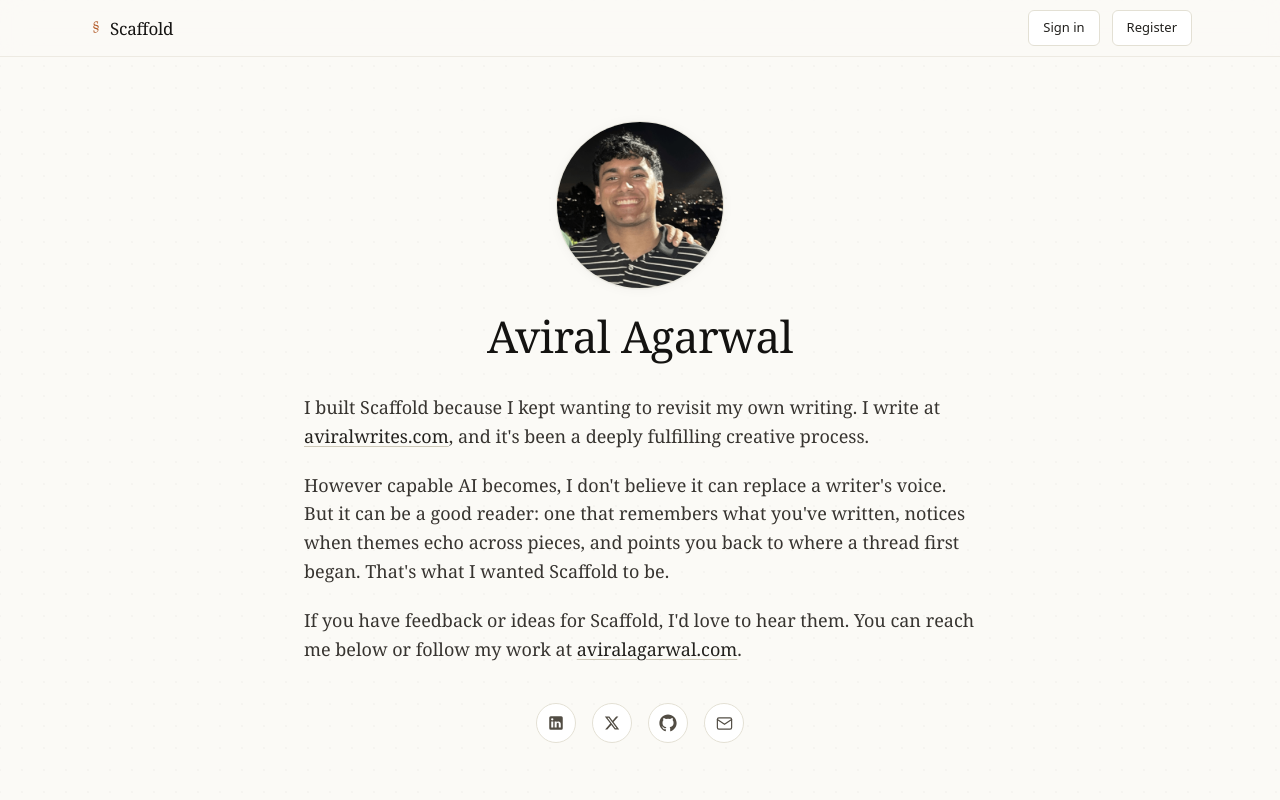
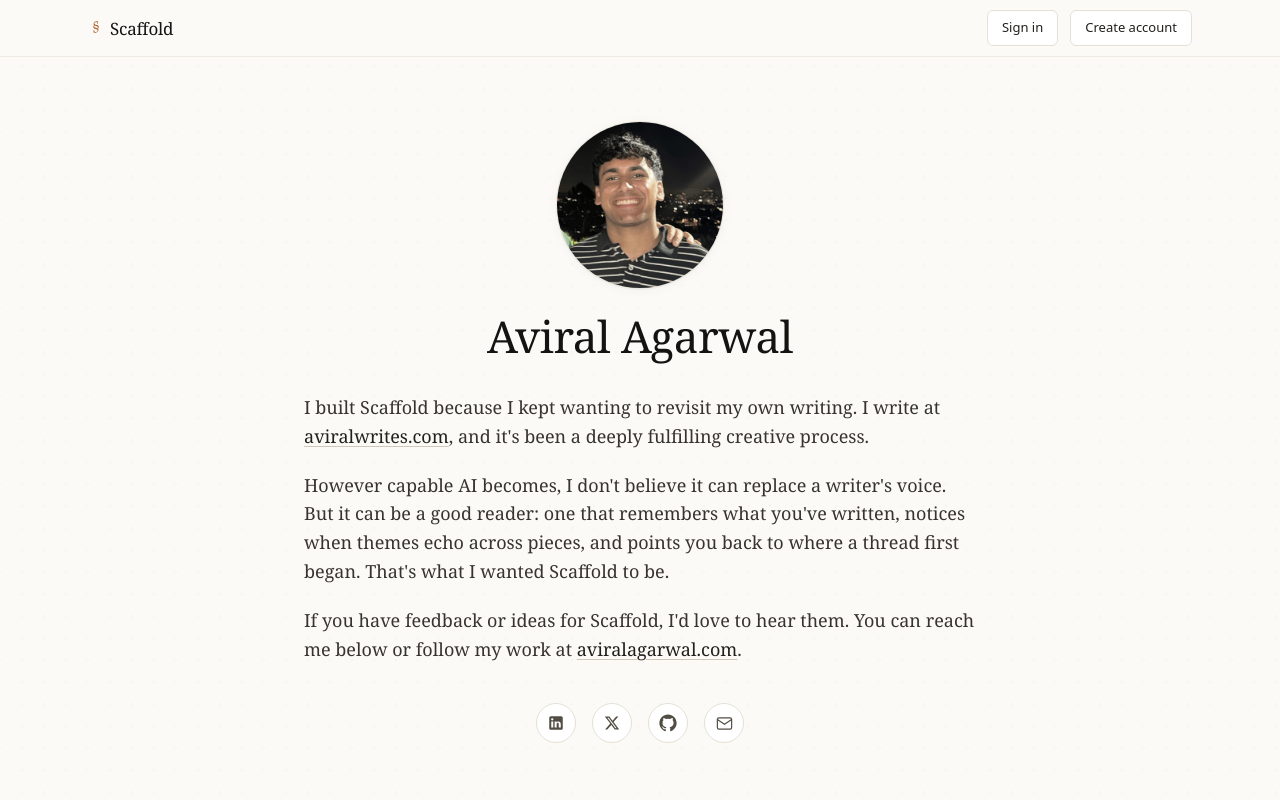
Before and after one commit to aviralagarwal1/scaffold, a Next.js app: page /about in a window 1280 px wide. Shown: the top 800 px of the page. Built offline with nearby package versions, Linux system fonts and the light colour scheme; no server answers.

Commit message:
Rename the Register nav button to Create account

```diff
--- a/app/login/page.tsx
+++ b/app/login/page.tsx
@@ -37,7 +37,7 @@ export default async function LoginPage({
         emailJustVerified
           ? "Sign in to open your desk and add publications."
           : emailVerificationFailed
-            ? "That verification link is invalid, expired, or already used. Sign in below, or register again to send a fresh link."
+            ? "That verification link is invalid, expired, or already used. Sign in below, or create your account again to get a fresh link."
             : "Your workspaces, your saved ideas, and your library — all where you left them."
       }
     >
--- a/components/shell/SiteHeader.tsx
+++ b/components/shell/SiteHeader.tsx
@@ -41,7 +41,7 @@ export function SiteHeader() {
 
   return (
     <header className="sticky top-0 z-30 border-b border-ink-200/60 bg-ink-50/85 backdrop-blur-md">
-      <div className={`mx-auto flex max-w-6xl items-center justify-between px-4 sm:px-6 ${isLanding ? "h-16 md:h-[72px]" : isWorkspace ? "min-h-14 flex-wrap gap-x-4 gap-y-2 py-2" : "h-14"}`}>
+      <div className={`mx-auto flex max-w-6xl items-center justify-between px-4 max-[359px]:px-3 sm:px-6 ${isLanding ? "h-16 md:h-[72px]" : isWorkspace ? "min-h-14 flex-wrap gap-x-4 gap-y-2 py-2" : "h-14"}`}>
         <Link
           href="/"
           className="group flex items-center transition-opacity duration-200 ease-editorial hover:opacity-80"
@@ -49,7 +49,7 @@ export function SiteHeader() {
         >
           <Wordmark size={isLanding ? "lg" : "sm"} premium={isPremium} />
         </Link>
-        <nav className="ml-auto flex shrink-0 items-center gap-2 sm:gap-3">{renderNavItems(pathname, isAuthenticated)}</nav>
+        <nav className="ml-auto flex shrink-0 items-center gap-2 max-[359px]:gap-1.5 sm:gap-3">{renderNavItems(pathname, isAuthenticated)}</nav>
       </div>
     </header>
   );
@@ -61,7 +61,9 @@ export function SiteHeader() {
 //   the global UserMenu. Sync belongs inside Settings.
 // - About is a landing-page affordance only. Once someone is registering,
 //   setting up, or working, the nav should stay task-focused.
-// - Auth chips depend on session. Logged out → Sign in + Register. Logged in
+// - Auth chips depend on session. Logged out → Sign in + Create account.
+//   Below 360px the chips and header padding tighten so both fit beside the
+//   landing wordmark at 320px (iPhone SE with Display Zoom). Logged in
 //   → UserMenu (which reveals the email, an Account link, and Sign out).
 //   Account is no longer a separate chip — it lives inside the menu so the
 //   nav stays compact and there's exactly one identity surface to look at.
@@ -92,13 +94,13 @@ function renderNavItems(pathname: string | null, isAuthenticated: boolean): Reac
       ) : (
         <>
           {pathname !== "/login" && (
-            <Link href="/login" className="btn-secondary">
+            <Link href="/login" className="btn-secondary max-[359px]:px-2.5">
               Sign in
             </Link>
           )}
           {pathname !== "/register" && (
-            <Link href="/register" className="btn-secondary">
-              Register
+            <Link href="/register" className="btn-secondary max-[359px]:px-2.5">
+              Create account
             </Link>
           )}
         </>
```
